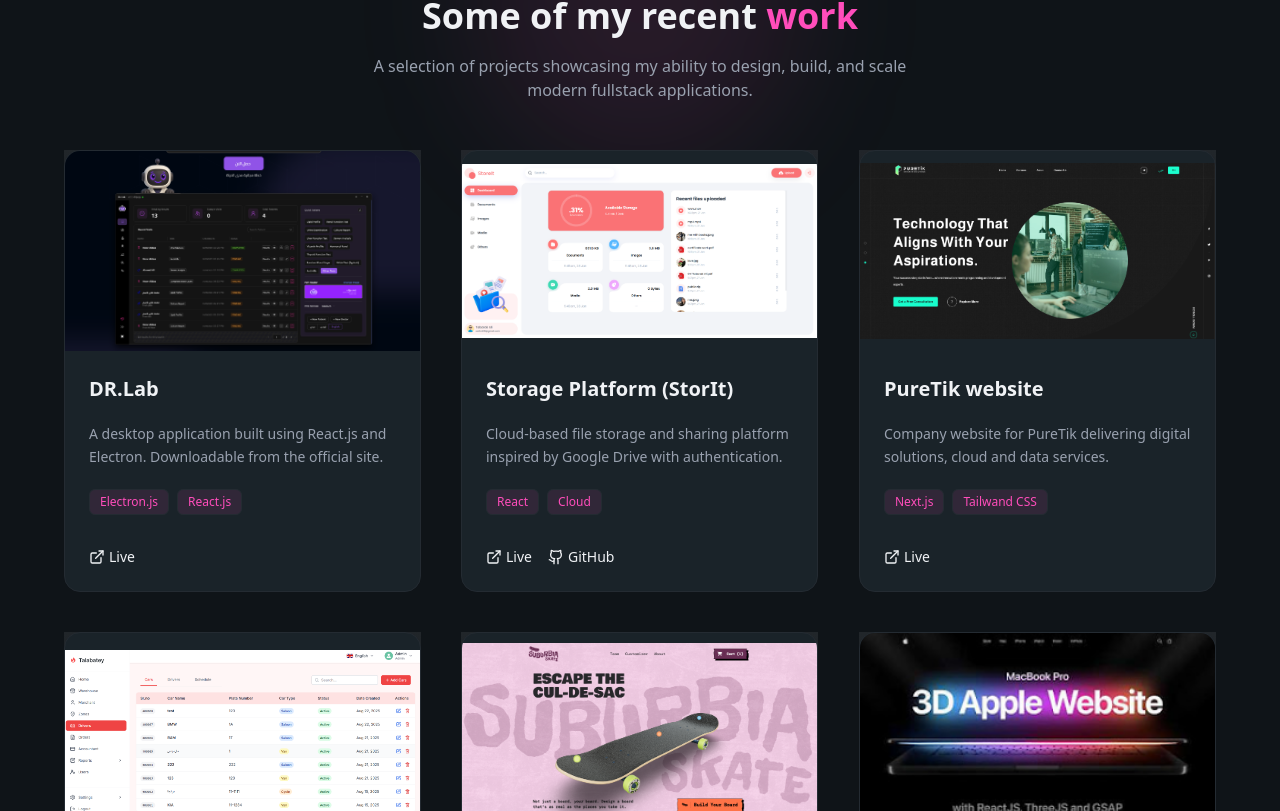
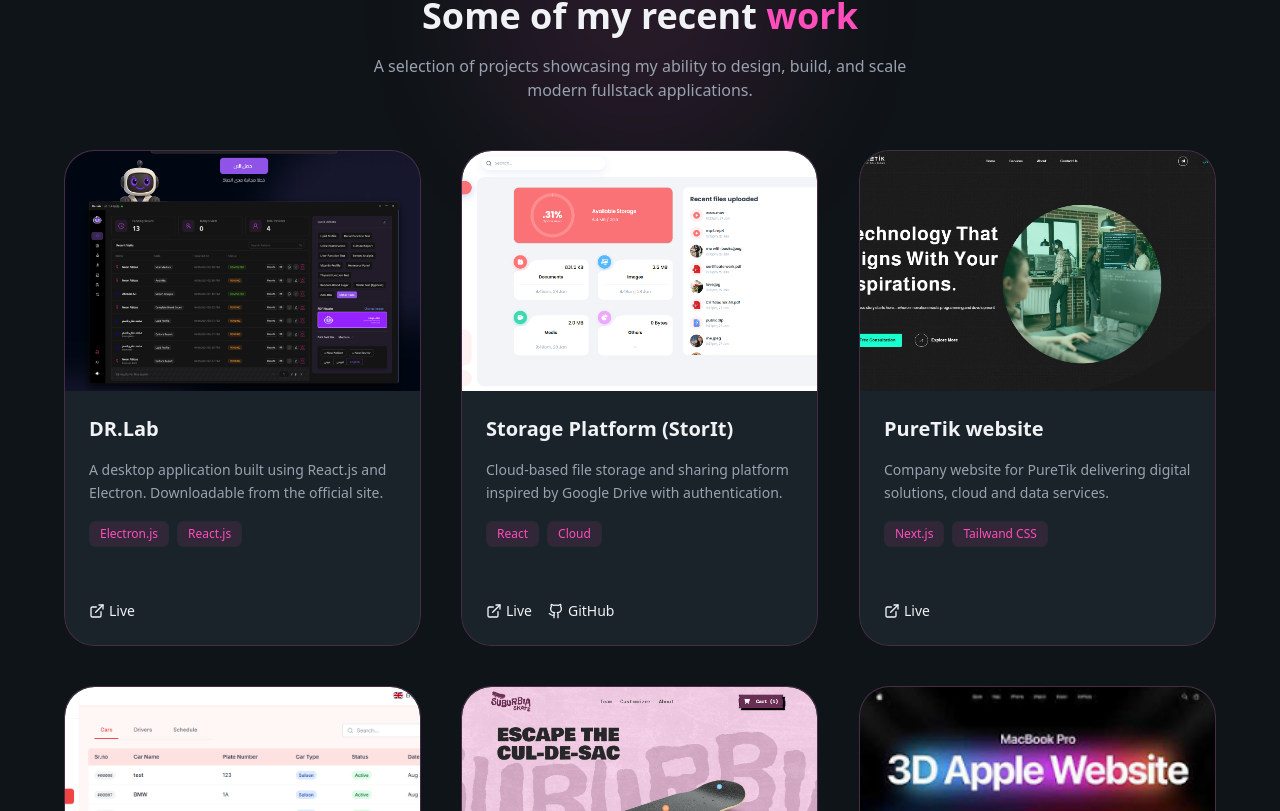
Before and after one commit to TabarakCodeCraft/New-Portfolio, a Next.js app: page / in a window 1280 px wide. Shown: the part 1629-2440 px from the top of the page. Built offline with nearby package versions, Linux system fonts and the light colour scheme.

Commit message:
add new changes

```diff
--- a/src/app/globals.css
+++ b/src/app/globals.css
@@ -42,13 +42,12 @@ body{
 }
 .project-panel {
   transform-origin: top center;
-  transform: rotateX(70deg) translateY(50px);
-  opacity: 0;
+  opacity: 1;
   transition: transform 0.5s cubic-bezier(0.22, 0.61, 0.36, 1), opacity 0.9s ease;
   will-change: transform, opacity;
 }
 .project-panel.open {
-  transform: rotateX(0deg) translateY(0);
+  transform: none;
   opacity: 1;
 }
 .project-panel::before {
--- a/src/components/navbar/MobileNav.tsx
+++ b/src/components/navbar/MobileNav.tsx
@@ -1,4 +1,6 @@
 import Link from "next/link"
+import LinkButton from "../ui/LinkButton"
+import { LuDownload } from "react-icons/lu"
 import { navLinks } from "./Navbar"
 
 interface MobileNavProps {
@@ -14,19 +16,31 @@ export default function MobileNav({ navOpen }: MobileNavProps) {
             <aside className={`fixed top-0 right-0 z-50 h-full w-[80%] sm:w-[60%] lg:hidden  bg-surface/95 backdrop-blur-md
               border-1  border-border flex flex-col items-center
                 justify-between space-y-2 px-6 transition-all duration-500
-                ${navOpen ? "transition-x-0" : "translate-x-full"}`}>
+                ${navOpen ? "translate-x-0" : "translate-x-full"}`}>
 
-                <ul>
+                <ul className="w-full mt-10 space-y-2">
                     {navLinks.map((link, index) => (
                         <li key={index}
                             className="block w-full text-center py-4 px-6 rounded-lg
-                        font-medium text-text border border-transparent transition-all *:duration-300
-                        hover:bg-primary/10 hover:text-primary *:hover:border-border
+                        font-medium text-text border border-transparent transition-all duration-300
+                        hover:bg-primary/10 hover:text-primary hover:border-border
                         ">
                             <Link href={link.href}>{link.label}</Link>
                         </li>
                     ))}
+
+                    <div className="w-full flex justify-center m-auto">
+                    <LinkButton
+                        iconPostion="left"
+                        rounded
+                        icon={LuDownload}
+                        text="download CV"
+                        href="/documents/CV-TabarakAli.pdf"
+                        download
+                    />
+                </div>
                 </ul>
+
 
             </aside>
         </>
--- a/src/components/ui/ProjectCard.tsx
+++ b/src/components/ui/ProjectCard.tsx
@@ -12,27 +12,23 @@ interface ProjectCardProps {
 }
 export default function ProjectCard({ title, description, tags, liveUrl, gitHubLink, image }: ProjectCardProps) {
     return (
-        <div className="group relative overflow-hidden rounded-2xl
-        bg-surface border border-border transition-all duration-300
-        hover:-translate-y-1 hover:border-primary/50 hover:shadow-lg">
+        <div className="group relative overflow-hidden rounded-[30px] bg-surface border border-primary/20 transition-all duration-300 hover:-translate-y-1 hover:border-primary/50 hover:shadow-lg h-full flex flex-col">
 
-            <div className="relative overflow-hidden h-50">
+            <div className="overflow-hidden rounded-t-[30px]">
                 <Image
                     src={image}
                     alt={title}
                     width={640}
                     height={360}
-                    className="w-full h-full object-contain transition duration-500 group-hover:scale-105"
+                    className="w-full h-[240px] object-cover transition duration-500 group-hover:scale-105"
                 />
-                <div className="absolute inset-0 bg-background/50 opacity-0 group-hover:opacity-100 transition" />
+                <div className="absolute inset-x-0 top-0 h-[240px] rounded-t-[30px] bg-background/50 opacity-0 group-hover:opacity-100 transition" />
             </div>
 
-
-            <div className="p-6 space-y-5">
+            <div className="p-6 space-y-5 flex-1 flex flex-col">
+                <div className="space-y-4">
                     <h3 className="text-xl font-semibold text-text group-hover:text-primary transition">{title}</h3>
-
                     <p className="text-gray-400 text-sm leading-relaxed">{description}</p>
-
                     <div className="flex flex-wrap gap-2">
                         {tags.map((tag) => (
                             <span key={tag} className="text-xs px-2.5 py-1 rounded-md bg-primary/10 text-primary border border-border">
@@ -40,8 +36,9 @@ export default function ProjectCard({ title, description, tags, liveUrl, gitHubL
                             </span>
                         ))}
                     </div>
+                </div>
 
-                <div className="flex items-center gap-4 pt-3">
+                <div className="flex items-center gap-4 pt-3 mt-auto">
                     {liveUrl && (
                         <Link href={liveUrl} target="_blank" className="flex items-center gap-1 text-sm text-text-muted hover:text-primary transition">
                             <LuExternalLink className="w-4 h-4" />
--- a/src/sections/ProjectSection.tsx
+++ b/src/sections/ProjectSection.tsx
@@ -95,29 +95,10 @@ const projects = [
 ];
 
 export default function ProjectSection() {
-    const sectionRef = useRef<HTMLElement | null>(null);
-    const [isVisible, setIsVisible] = useState(false);
-
-    useEffect(() => {
-        const section = sectionRef.current;
-        if (!section) return;
-
-        const observer = new IntersectionObserver(
-            ([entry]) => {
-                if (entry.isIntersecting) {
-                    setIsVisible(true);
-                    observer.disconnect();
-                }
-            },
-            { threshold: 0.2 }
-        );
-
-        observer.observe(section);
-        return () => observer.disconnect();
-    }, []);
+    const [isVisible] = useState(true);
 
     return (
-        <section ref={sectionRef} id="projects" className="py-24 relative">
+        <section id="projects" className="py-24 relative">
             <div className="absolute top-0 left-1/2 -translate-x-1/2 w-80 h-80 rounded-full blur-3xl bg-primary/10" />
             <div className="w-[90%] max-w-6xl mx-auto space-y-12">
                 <div className={`transition duration-700 ease-out ${isVisible ? "opacity-100 translate-y-0" : "opacity-0 -translate-y-8"}`}>
@@ -129,11 +110,11 @@ export default function ProjectSection() {
                     />
                 </div>
 
-                <div className="project-animation-wrapper grid grid-cols-1 md:grid-cols-2 lg:grid-cols-3 gap-8 lg:gap-10">
+                <div className="project-animation-wrapper grid grid-cols-1 md:grid-cols-2 lg:grid-cols-3 gap-8 lg:gap-10 auto-rows-fr">
                     {projects.map((project, index) => (
                         <div
                             key={index}
-                            className={`project-panel ${isVisible ? "open" : ""}`}
+                            className={`project-panel h-full rounded-[30px] overflow-hidden ${isVisible ? "open" : ""}`}
                             style={{ transitionDelay: `${index * 80}ms` }}
                         >
                             <ProjectCard
--- a/src/sections/TestimotioalsSections.tsx
+++ b/src/sections/TestimotioalsSections.tsx
@@ -44,7 +44,7 @@ export default function TestimotioalsSections() {
                     description="Feedback from clients and collabrators Ive worked with on various projects.."/>
                 <div className="grid grid-cols-1 md:grid-cols-2 gap-8">
                     {testmonials.map((item, index) => (
-                        <div className="group relative p-6 rounded-2xl bg-surface border border-border
+                        <div key={item.name} className="group relative p-6 rounded-2xl bg-surface border border-border
                         transition-all duration-300 hover:-translate-y-1 hover:border-primary/40 hover:shadow-lg
                         ">
                             <LuQuote className="absolute top-5 right-5 text-primary/10 w-10 h-10" />
```
Lines whose indentation alone changed are shown as unchanged.
